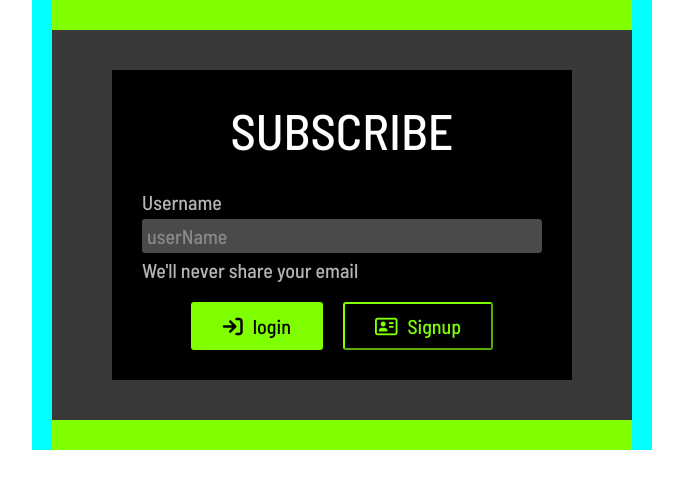
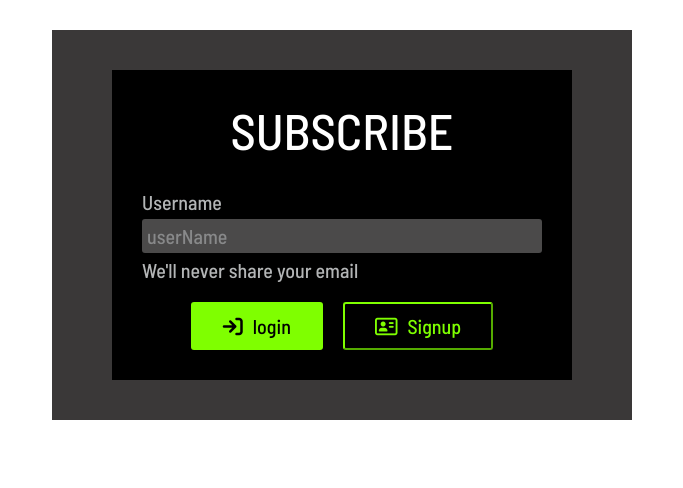
Before and after one commit to SANTHANAKRISHNANALWAR/subscribenormal, a plain HTML site: page index.html in a window 1280 px wide. Shown: the whole page, without its empty margins (298-981 px from the left). Drawn offline with Linux system fonts and the light colour scheme.

Commit message:
Update style.css

```diff
--- a/style.css
+++ b/style.css
@@ -63,14 +63,14 @@ button {
 }
 
 .subsContainer{
-    background-color: aqua;
+/*     background-color: aqua; */
     width: fit-content;
     margin: auto;
 }
 
-.subs{
+/* .subs{
     background-color: chartreuse;
-}
+} */
 
 .subsBody{
     /* background-color: hotpink; */
```
